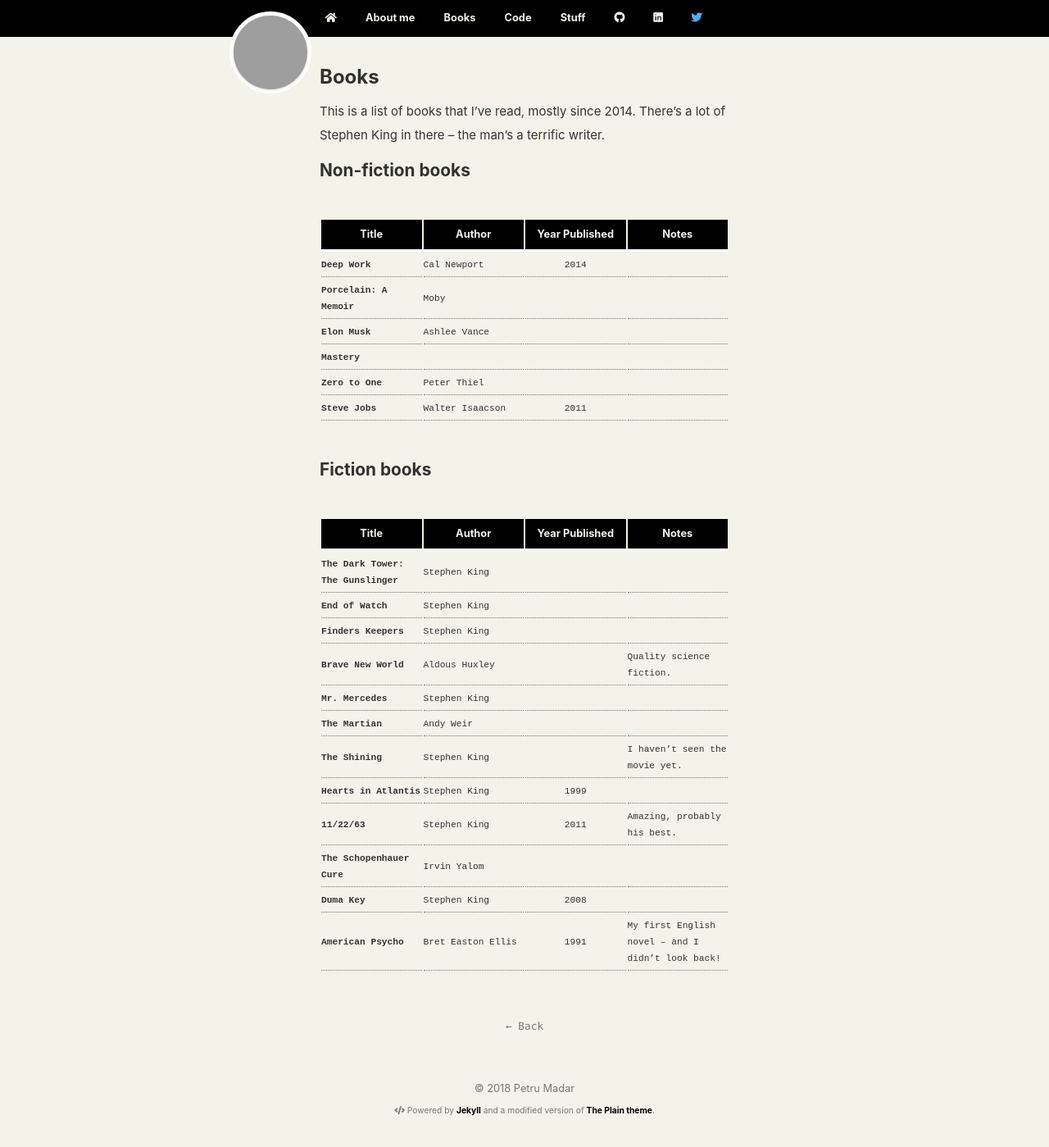
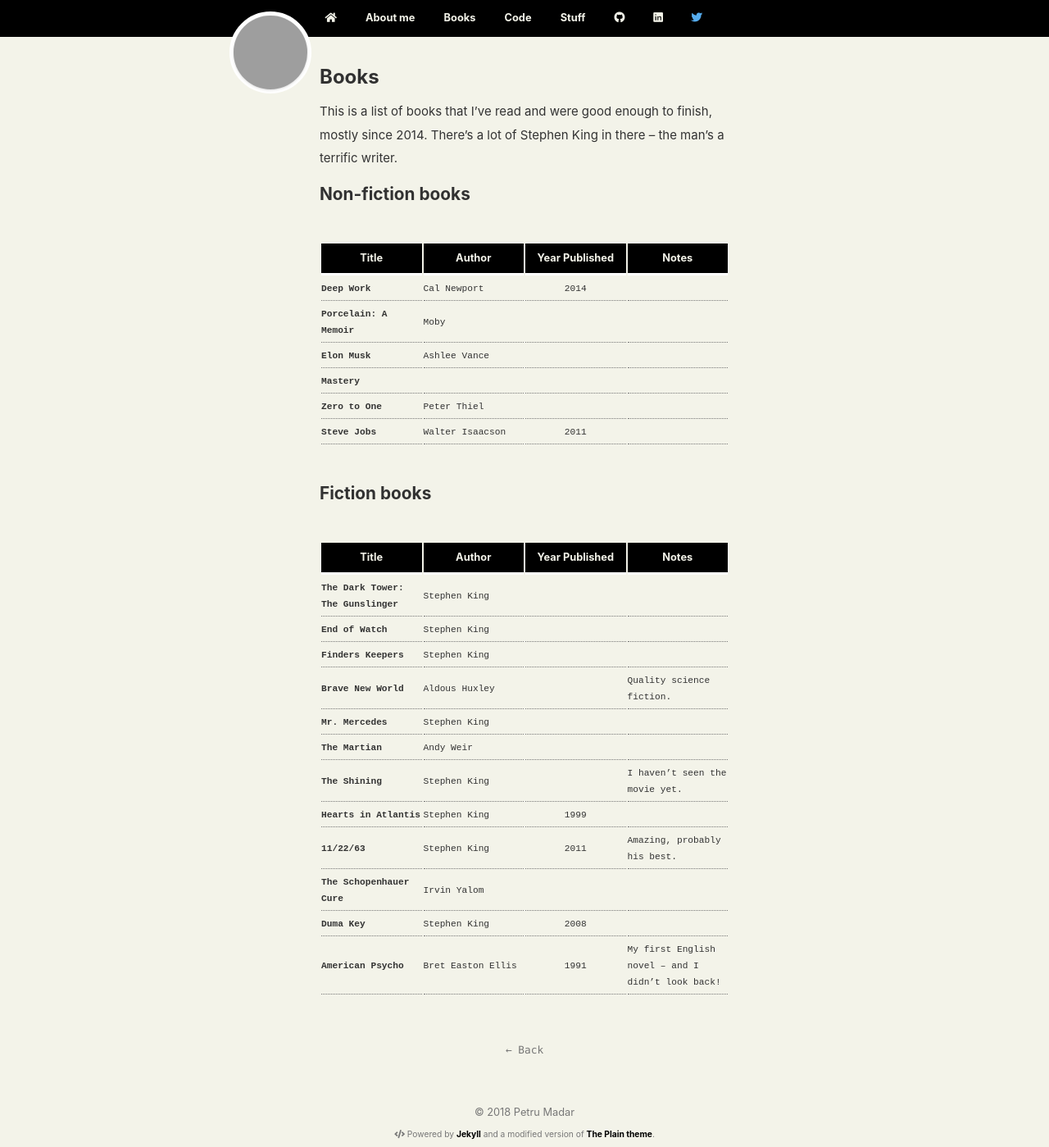
Before and after one commit to petru/prologue, a Jekyll site: the page built from books.md, in a window 1280 px wide. Shown: the whole page at 82% size. Built offline with Jekyll 4.4.1, drawn with Linux system fonts in a browser that asks for light colours; nearby versions of some CDN libraries; before the commit the page ends 1370 px from its top, so only the background shows below that; grey boxes are pictures that could not be loaded.

Commit message:
Update text

```diff
--- a/books.md
+++ b/books.md
@@ -3,7 +3,7 @@
 title: Books
 ---
 
-This is a list of books that I've read, mostly since 2014. There's a lot of Stephen King in there -- the man's a terrific writer.
+This is a list of books that I've read and were good enough to finish, mostly since 2014. There's a lot of Stephen King in there -- the man's a terrific writer.
 
 ## Non-fiction books
 
```
